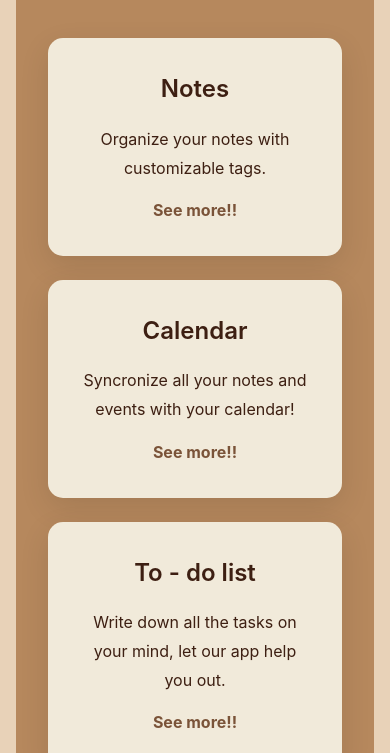
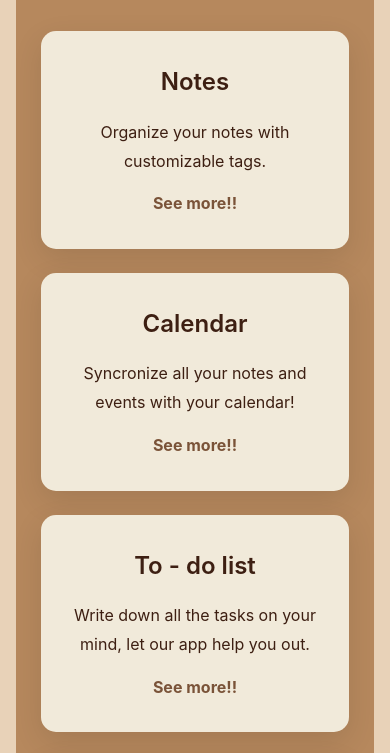
Before and after one commit to Rackxso/LiveNotesLandingPage, a website: page public/index.html in a window 390 px wide. Shown: the part 600-1353 px from the top of the page. Drawn offline with Linux system fonts and the light colour scheme.

Commit message:
Vercel teoricamente arreglado

```diff
--- a/public/styles.css
+++ b/public/styles.css
@@ -151,7 +151,7 @@ main {
     text-align: center;
     animation: fadeInUp 0.6s ease-out 0.2s both;
     background: #B6885D;
-    padding: 2rem;
+    padding: 25px;
     border-radius: 20px;
     color: #3D1F12;
     display: grid;
@@ -165,7 +165,7 @@ main {
 
 .features-grid {
     display: grid;
-    grid-template-columns: repeat(auto-fit, minmax(250px, 380px));
+    grid-template-columns: repeat(4, minmax(250px, 380px));
     gap: 2rem;
     justify-self: center;
     margin-bottom: 3rem;
@@ -248,6 +248,15 @@ main {
     border-left: 4px solid #ef4444;
 }
 
+
+
+@media (max-width: 1200px){
+    .features-grid {
+        grid-template-columns: 1fr 1fr;
+        gap: 1.5rem;
+    }
+}
+
 /* Responsive */
 @media (max-width: 768px) {
     header {
```
Also changed, not shown: vercel.json.
